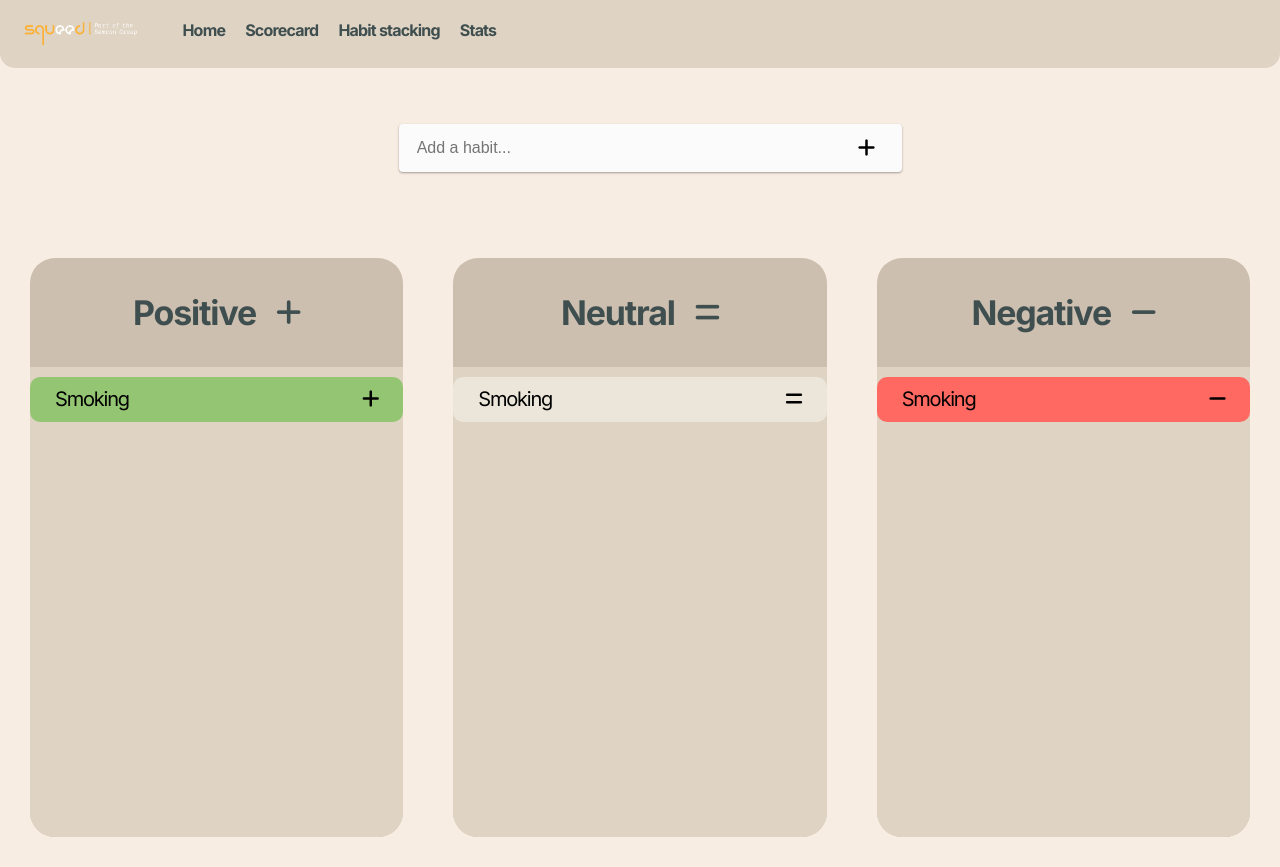
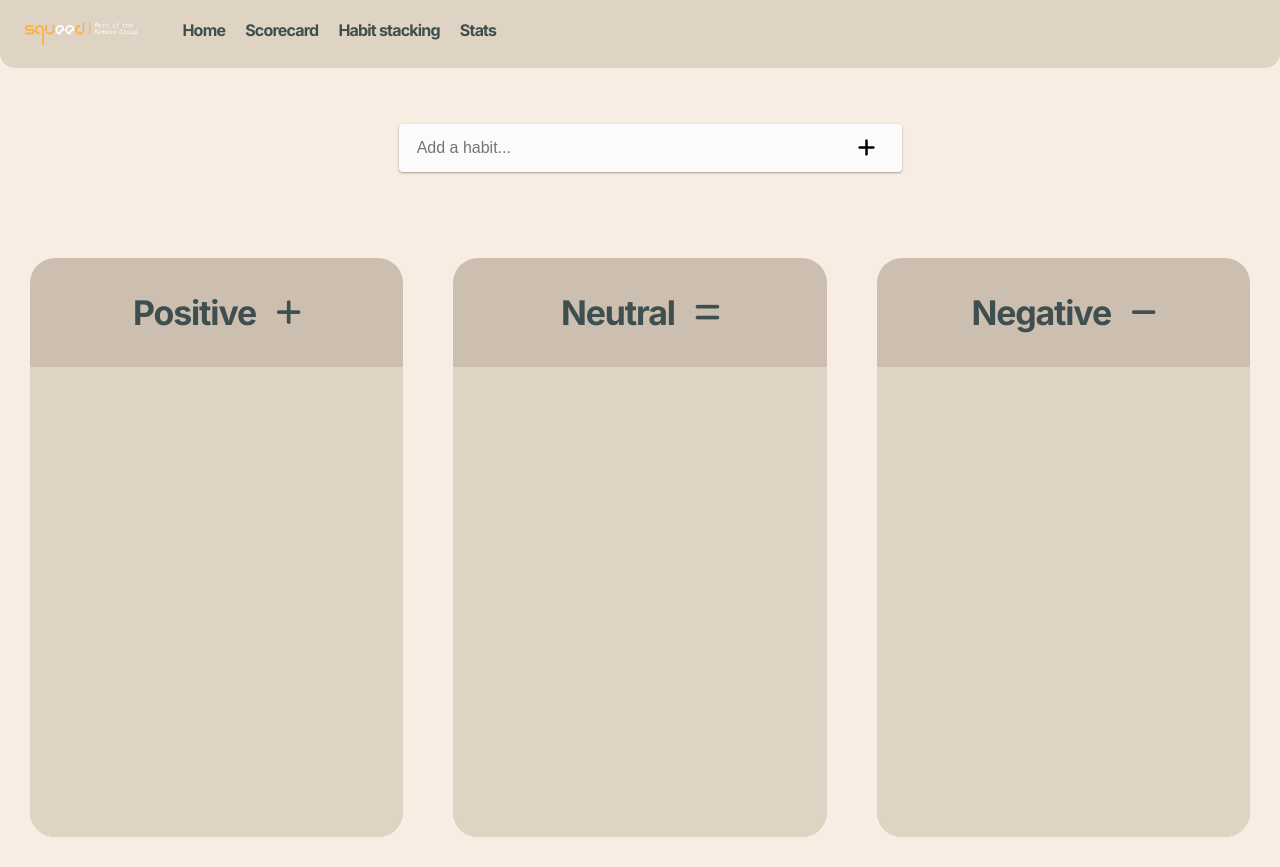
Before and after one commit to ChristopherHearne/React-Project, a React (Create React App) app: page / in a window 1280 px wide. Built offline with nearby package versions, Linux system fonts and the light colour scheme.

Commit message:
user can now drag and drop a habit into a category

```diff
--- a/src/App.css
+++ b/src/App.css
@@ -327,7 +327,7 @@ body{
   border-radius: 25px 25px 25px 25px;
 }
 
-.category--list{
+.category--list--positive, .category--list--neutral, .category--list--negative{
   background-color: #DFD3C3;
   height: 450px;
   width: 100%;
@@ -361,6 +361,7 @@ body{
   padding: 0 25px 0 25px;
   font-weight: 400;
   letter-spacing: -0.06em;
+  margin-bottom: 10px;
 }
 
 .category--item--negative{
--- a/src/components/AddHabit.jsx
+++ b/src/components/AddHabit.jsx
@@ -10,12 +10,17 @@ export default function AddHabit(){
         setHabitList(arr => [...arr, habit])
     }
 
-    const deleteHabit = (event, index) => {
+    const deleteHabit = (index) => {
         setHabitList(habitList.filter((element) => habitList[index] !== element))
     }
 
     const handleChange = (event) => {
         setHabit(event.target.value)
+    }
+
+    const dragStart = (event) => {
+        const data = event.dataTransfer.setData("text/plain", event.target.innerText)
+        console.log(data)
     }
     return(
         <div className="add--habit--container">
@@ -34,14 +39,16 @@ export default function AddHabit(){
                     return(
                         <div
                             className="habit--item"
-                            key={index}>
+                            key={index}
+                            draggable
+                            onDragStart={dragStart}>
                             <span
                                 className="habit--title">
                                     {habit}
                             </span>
                             <span className="delete--item"
                                 key={index}
-                                onClick={event => deleteHabit(event, index)}>
+                                onClick={event => deleteHabit(index)}>
                                 <i
                                 className="fa-solid fa-x"
                                 key={index}>
--- a/src/components/CategoryComponent.jsx
+++ b/src/components/CategoryComponent.jsx
@@ -1,18 +1,50 @@
 import React from "react";
+import { useState } from 'react'
 
 export default function CategoryComponent(){
+    const [positiveList, setPositiveList] = useState([])
+    const [neutralList, setNeutralList] = useState([])
+    const [negativeList, setNegativeList] = useState([])
+
+    const onDragging = e => {
+        console.log("Now im dragging it over a dropzone")
+        e.preventDefault()
+    }
+
+    const dropEvent = e => {
+        e.preventDefault()
+        const data = e.dataTransfer.getData("text/plain")
+        if (e.target.className == 'category--list--positive'){
+            setPositiveList(arr => [...arr, data])
+        }
+        else if(e.target.className == 'category--list--neutral'){
+            setNeutralList(arr => [...arr, data])
+        }
+        else if(e.target.className == 'category--list--negative'){
+            setNegativeList(arr => [...arr, data])
+        }
+    }
     return(
         <div className="category--container">
             <div className="positive--container">
                 <div className="category--header">
                     <h3>Positive</h3>
-                    <i class="fa-solid fa-plus"></i>
+                    <i className="fa-solid fa-plus"></i>
                 </div>
-                <div className="category--list">
-                    <div className="category--item--positive">
-                        <span className="category--item--name">Smoking</span>
-                        <i class="fa-solid fa-plus"></i>
-                    </div>
+                <div
+                    className="category--list--positive"
+                    onDragOver={onDragging}
+                    onDrop={dropEvent}>
+                    {
+                        positiveList.map((positiveHabit, index) => {
+                            return(
+                                <div className="category--item--positive" key={index}>
+                                    <span className="category--item--name">{positiveHabit}</span>
+                                    <i className="fa-solid fa-plus"></i>
+                                </div>
+                            )
+                        })
+                    }
                 </div>
             </div>
             <div className="neutral--container">
@@ -20,11 +52,18 @@ export default function CategoryComponent(){
                     <h3>Neutral</h3>
                     <i class="fa-solid fa-equals"></i>
                 </div>
-                <div className="category--list">
-                    <div className="category--item--neutral">
-                        <span className="category--item--name">Smoking</span>
-                        <i class="fa-solid fa-equals"></i>
-                    </div>
+                <div
+                    className="category--list--neutral"
+                    onDragOver={onDragging}
+                    onDrop={dropEvent}>
+                    {neutralList.map((neutralHabit, index) => {
+                        return(
+                            <div className="category--item--neutral" key={index}>
+                                <span className="category--item--name">{neutralHabit}</span>
+                                <i className="fa-solid fa-equals"></i>
+                            </div>
+                        )
+                    })}
                 </div>
             </div>
             <div className="negative--container">
@@ -32,11 +71,19 @@ export default function CategoryComponent(){
                     <h3>Negative</h3>
                     <i class="fa-solid fa-minus"></i>
                 </div>
-                <div className="category--list">
-                    <div className="category--item--negative">
-                        <span className="category--item--name">Smoking</span>
-                        <i class="fa-solid fa-minus"></i>
-                    </div>
+                <div
+                    className="category--list--negative"
+                    onDragOver={onDragging}
+                    onDrop={dropEvent}>
+                    {negativeList.map((negativeHabit, index) => {
+                        return(
+                            <div className="category--item--negative" key={index}>
+                                <span className="category--item--name">{negativeHabit}</span>
+                                <i className="fa-solid fa-minus"></i>
+                            </div>
+                        )
+                    })
+                    }
                 </div>
             </div>
         </div>
```
